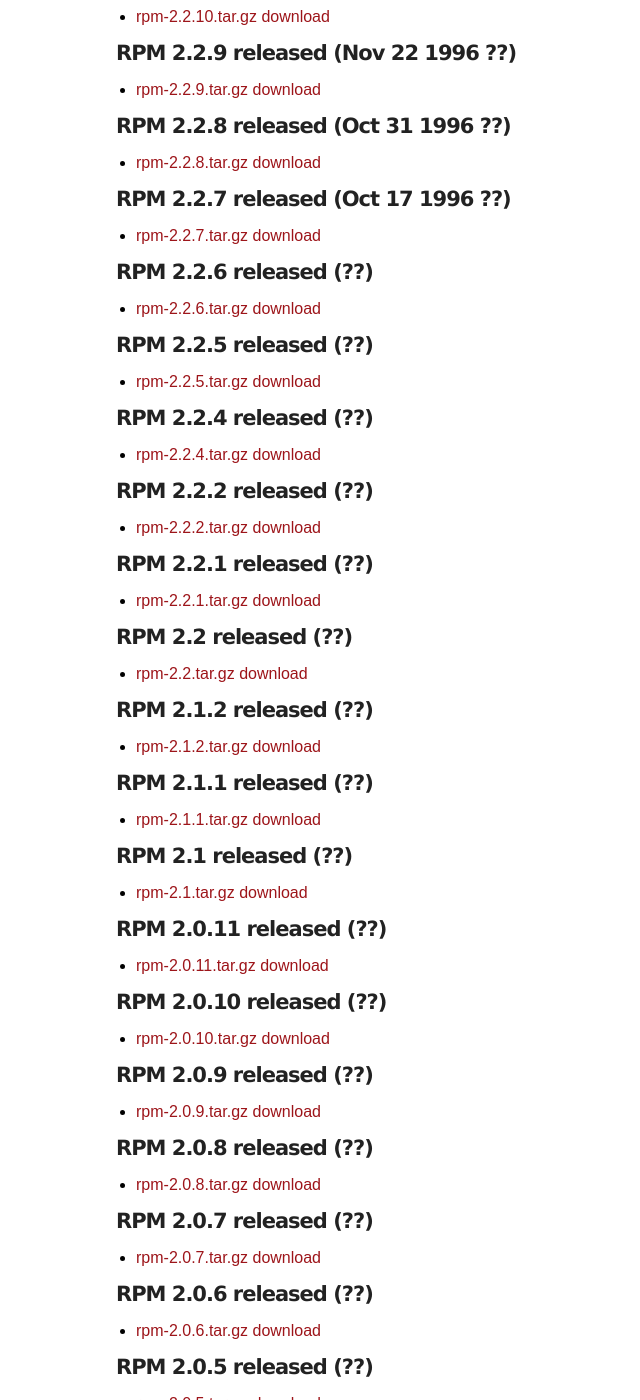
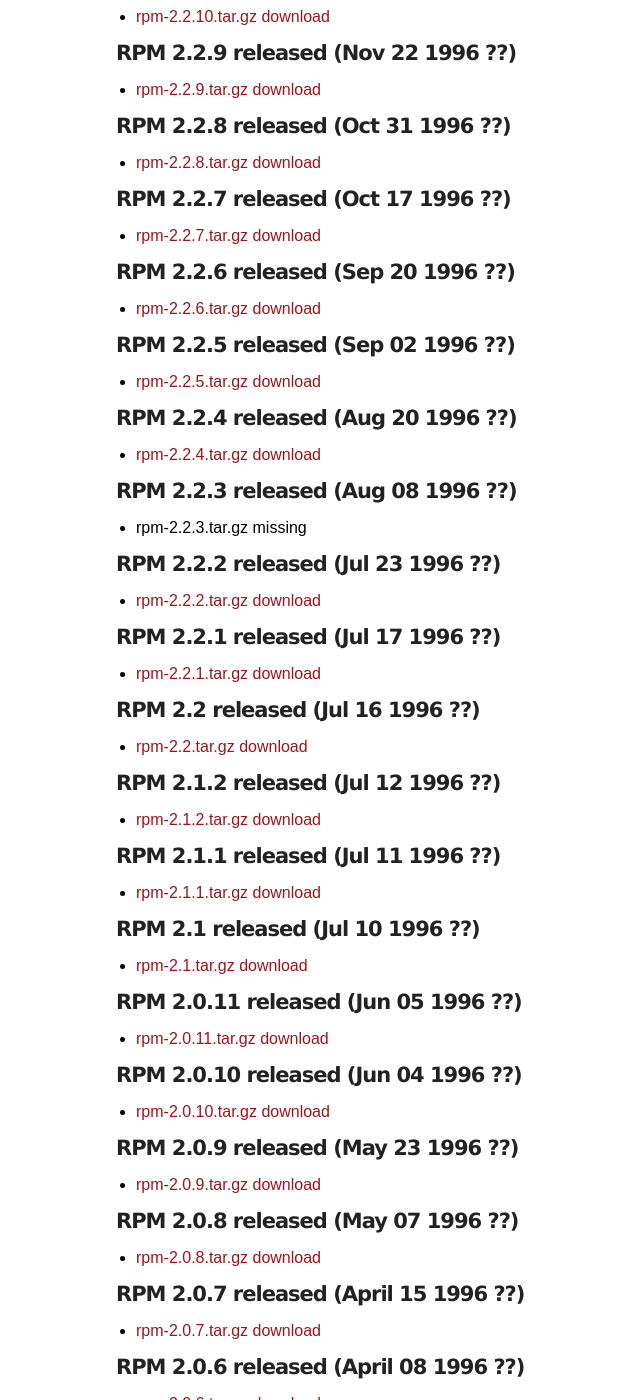
Before and after one commit to rpm-software-management/rpm-web, a Jekyll site: the page built from timeline.md, in a window 1280 px wide and 1400 px high, scrolled down 11828 px. Shown: the whole window, without its empty margins (134-774 px from the left). Built offline with Jekyll 4.4.1, drawn with Linux system fonts in a browser that asks for light colours; some of the changed text lies outside the part shown.

Commit message:
Dig more old date-estimates from git blame etc

```diff
--- a/timeline.md
+++ b/timeline.md
@@ -597,67 +597,71 @@ Due to a big surge in spam tickets in recent times, ticket creation and modifica
 
  * [rpm-2.2.7.tar.gz download](http://archive.rpm.org/releases/historical/rpm-2.2.x/rpm-2.2.7.tar.gz)
 
-#### RPM 2.2.6 released (??) ####
+#### RPM 2.2.6 released (Sep 20 1996 ??) ####
 
  * [rpm-2.2.6.tar.gz download](http://archive.rpm.org/releases/historical/rpm-2.2.x/rpm-2.2.6.tar.gz)
 
-#### RPM 2.2.5 released (??) ####
+#### RPM 2.2.5 released (Sep 02 1996 ??) ####
 
  * [rpm-2.2.5.tar.gz download](http://archive.rpm.org/releases/historical/rpm-2.2.x/rpm-2.2.5.tar.gz)
 
-#### RPM 2.2.4 released (??) ####
+#### RPM 2.2.4 released (Aug 20 1996 ??) ####
 
  * [rpm-2.2.4.tar.gz download](http://archive.rpm.org/releases/historical/rpm-2.2.x/rpm-2.2.4.tar.gz)
 
-#### RPM 2.2.2 released (??) ####
+#### RPM 2.2.3 released (Aug 08 1996 ??) ####
+
+ * rpm-2.2.3.tar.gz missing
+
+#### RPM 2.2.2 released (Jul 23 1996 ??) ####
 
  * [rpm-2.2.2.tar.gz download](http://archive.rpm.org/releases/historical/rpm-2.2.x/rpm-2.2.2.tar.gz)
 
-#### RPM 2.2.1 released (??) ####
+#### RPM 2.2.1 released (Jul 17 1996 ??) ####
 
  * [rpm-2.2.1.tar.gz download](http://archive.rpm.org/releases/historical/rpm-2.2.x/rpm-2.2.1.tar.gz)
 
-#### RPM 2.2 released (??) ####
+#### RPM 2.2 released (Jul 16 1996 ??) ####
 
  * [rpm-2.2.tar.gz download](http://archive.rpm.org/releases/historical/rpm-2.2.x/rpm-2.2.tar.gz)
 
-#### RPM 2.1.2 released (??) ####
+#### RPM 2.1.2 released (Jul 12 1996 ??) ####
 
  * [rpm-2.1.2.tar.gz download](http://archive.rpm.org/releases/historical/rpm-2.1.x/rpm-2.1.2.tar.gz)
 
-#### RPM 2.1.1 released (??) ####
+#### RPM 2.1.1 released (Jul 11 1996 ??) ####
 
  * [rpm-2.1.1.tar.gz download](http://archive.rpm.org/releases/historical/rpm-2.1.x/rpm-2.1.1.tar.gz)
 
-#### RPM 2.1 released (??) ####
+#### RPM 2.1 released (Jul 10 1996 ??) ####
 
  * [rpm-2.1.tar.gz download](http://archive.rpm.org/releases/historical/rpm-2.1.x/rpm-2.1.tar.gz)
 
-#### RPM 2.0.11 released (??) ####
+#### RPM 2.0.11 released (Jun 05 1996 ??) ####
 
  * [rpm-2.0.11.tar.gz download](http://archive.rpm.org/releases/historical/rpm-2.0.x/rpm-2.0.11.tar.gz)
 
-#### RPM 2.0.10 released (??) ####
+#### RPM 2.0.10 released (Jun 04 1996 ??) ####
 
  * [rpm-2.0.10.tar.gz download](http://archive.rpm.org/releases/historical/rpm-2.0.x/rpm-2.0.10.tar.gz)
 
-#### RPM 2.0.9 released (??) ####
+#### RPM 2.0.9 released (May 23 1996 ??) ####
 
  * [rpm-2.0.9.tar.gz download](http://archive.rpm.org/releases/historical/rpm-2.0.x/rpm-2.0.9.tar.gz)
 
-#### RPM 2.0.8 released (??) ####
+#### RPM 2.0.8 released (May 07 1996 ??) ####
 
  * [rpm-2.0.8.tar.gz download](http://archive.rpm.org/releases/historical/rpm-2.0.x/rpm-2.0.8.tar.gz)
 
-#### RPM 2.0.7 released (??) ####
+#### RPM 2.0.7 released (April 15 1996 ??) ####
 
  * [rpm-2.0.7.tar.gz download](http://archive.rpm.org/releases/historical/rpm-2.0.x/rpm-2.0.7.tar.gz)
 
-#### RPM 2.0.6 released (??) ####
+#### RPM 2.0.6 released (April 08 1996 ??) ####
 
  * [rpm-2.0.6.tar.gz download](http://archive.rpm.org/releases/historical/rpm-2.0.x/rpm-2.0.6.tar.gz)
 
-#### RPM 2.0.5 released (??) ####
+#### RPM 2.0.5 released (April 03 1996 ??) ####
 
  * [rpm-2.0.5.tar.gz download](http://archive.rpm.org/releases/historical/rpm-2.0.x/rpm-2.0.5.tar.gz)
 
```
